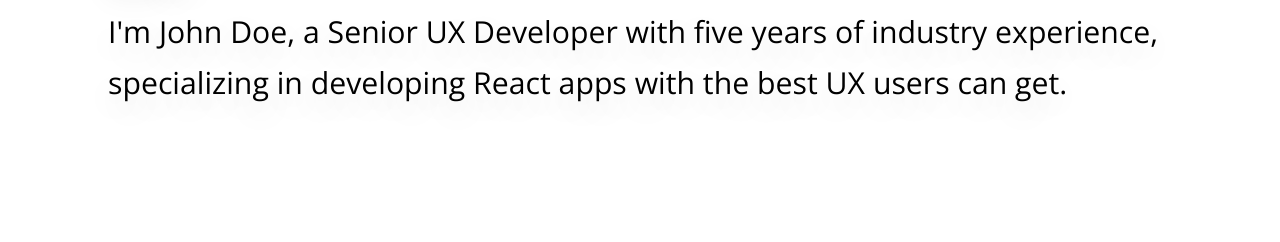
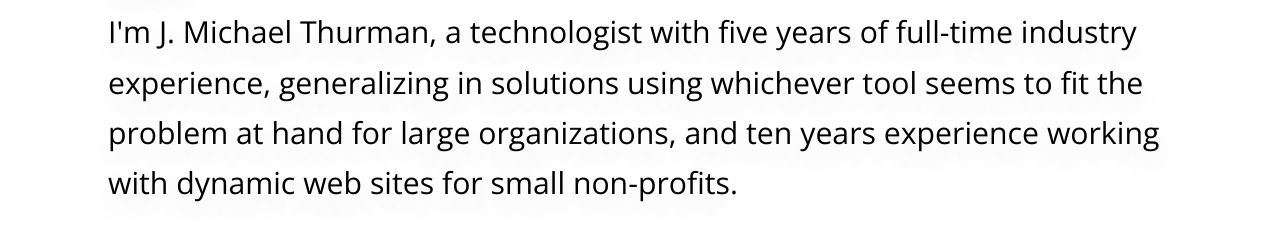
Before and after one commit to jmichaelthurman/jmichaelthurman.com, a Gatsby site: page / in a window 1280 px wide. Shown: the part 131-373 px from the top of the page. Built offline with nearby package versions, Linux system fonts and the light colour scheme; Gatsby itself is replaced by a stand-in of ours; some packages are replaced by stand-ins of ours.

Commit message:
edited text on index.js

```diff
--- a/src/pages/index.js
+++ b/src/pages/index.js
@@ -11,8 +11,9 @@
       <div className={styles.hero}>
         <h1>Hi.</h1>
         <p>
-          I&apos;m John Doe, a Senior UX Developer with five years of industry experience,
-          specializing in developing React apps with the best UX users can get.
+          I&apos;m J. Michael Thurman, a technologist with five years of full-time industry experience,
+          generalizing in solutions using whichever tool seems to fit the problem at hand for large organizations, and ten years experience
+          working with dynamic web sites for small non-profits.
         </p>
       </div>
       {postEdges.map(post => (
```
